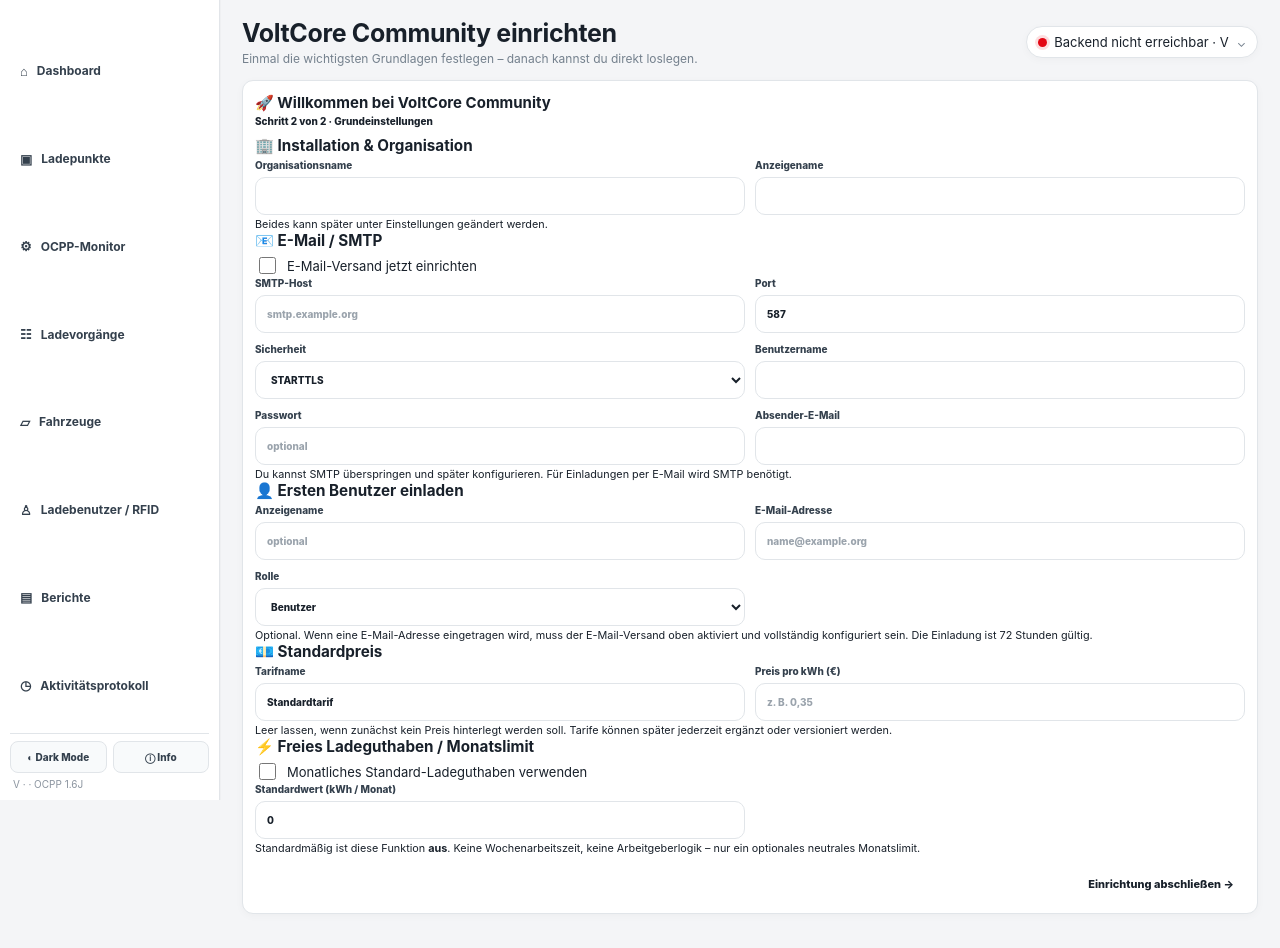
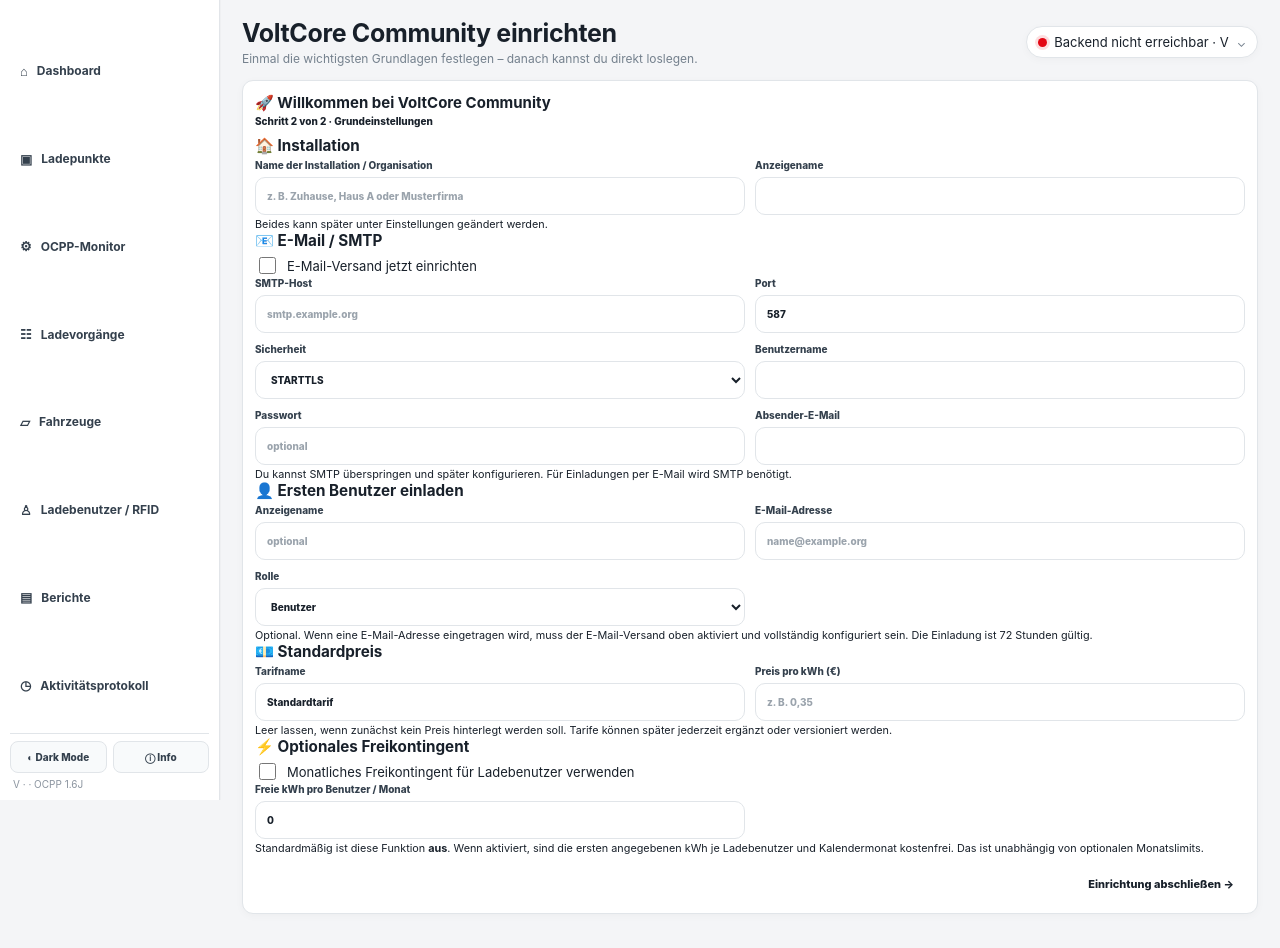
Before and after one commit to hotteftw1981/VoltCore-Community, a Python web app: template app/templates/first_run.html in a window 1280 px wide. Run offline with Jinja, Linux system fonts and the light colour scheme; the template is opened without the code that fills it, so the values that code supplies are empty.

Commit message:
community: clarify neutral first-run and free allowance

```diff
--- a/app/templates/first_run.html
+++ b/app/templates/first_run.html
@@ -10,9 +10,9 @@
   {% if error %}<div class="alert danger">{{ error }}</div>{% endif %}
   <form method="post" action="/first-run" class="first-run-form">
     <section class="first-run-section">
-      <h3>🏢 Installation &amp; Organisation</h3>
+      <h3>🏠 Installation</h3>
       <div class="form-grid">
-        <label>Organisationsname<input name="organization_name" value="{{ values.organization_name if values else branding.organization_name }}" required maxlength="120"></label>
+        <label>Name der Installation / Organisation<input name="organization_name" value="{{ values.organization_name if values else branding.organization_name }}" required maxlength="120" placeholder="z. B. Zuhause, Haus A oder Musterfirma"></label>
         <label>Anzeigename<input name="display_name" value="{{ values.display_name if values else branding.display_name }}" required maxlength="120"></label>
       </div>
       <small>Beides kann später unter Einstellungen geändert werden.</small>
@@ -62,12 +62,12 @@
     </section>
 
     <section class="first-run-section">
-      <h3>⚡ Freies Ladeguthaben / Monatslimit</h3>
-      <label class="switch-line"><input type="checkbox" name="free_credit_enabled" value="1" {% if values and values.free_credit_enabled %}checked{% endif %}><span>Monatliches Standard-Ladeguthaben verwenden</span></label>
+      <h3>⚡ Optionales Freikontingent</h3>
+      <label class="switch-line"><input type="checkbox" name="free_credit_enabled" value="1" {% if values and values.free_credit_enabled %}checked{% endif %}><span>Monatliches Freikontingent für Ladebenutzer verwenden</span></label>
       <div class="form-grid">
-        <label>Standardwert (kWh / Monat)<input name="default_monthly_kwh" type="number" min="0" step="1" value="{{ values.default_monthly_kwh if values else '0' }}"></label>
+        <label>Freie kWh pro Benutzer / Monat<input name="default_monthly_kwh" type="number" min="0" step="1" value="{{ values.default_monthly_kwh if values else '0' }}"></label>
       </div>
-      <small>Standardmäßig ist diese Funktion <strong>aus</strong>. Keine Wochenarbeitszeit, keine Arbeitgeberlogik – nur ein optionales neutrales Monatslimit.</small>
+      <small>Standardmäßig ist diese Funktion <strong>aus</strong>. Wenn aktiviert, sind die ersten angegebenen kWh je Ladebenutzer und Kalendermonat kostenfrei. Das ist unabhängig von optionalen Monatslimits.</small>
     </section>
 
     <div class="form-actions">
```
